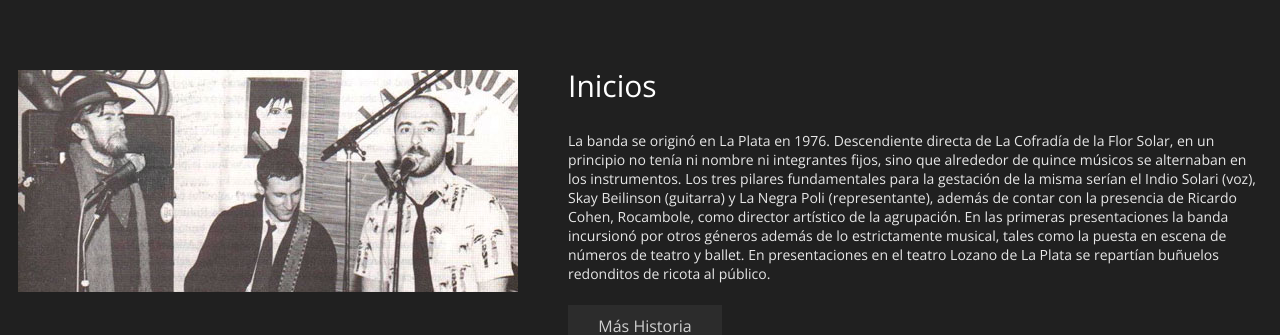
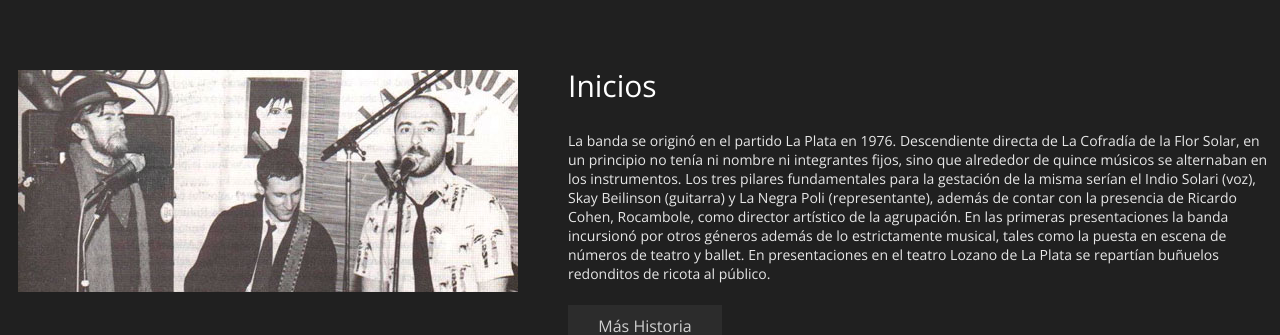
Before and after one commit to FrancoBco/loredo, a plain HTML site: page index.html in a window 1280 px wide. Shown: the part 925-1260 px from the top of the page. Drawn offline with nearby package versions, Linux system fonts and the light colour scheme.

Commit message:
en el partido de
sarasa

```diff
--- a/index.html
+++ b/index.html
@@ -37,7 +37,7 @@
         <img class="imginicios" src="imagenes/iniciosimg.jpg">
         <div class="inicios">
         <h2>Inicios</h2>
-        <p class="iniciostexto">La banda se originó en La Plata en 1976. Descendiente directa de La Cofradía de la Flor Solar, en un principio no tenía ni nombre ni integrantes fijos, sino que alrededor de quince músicos se alternaban en los instrumentos. Los tres pilares fundamentales para la gestación de la misma serían el Indio Solari (voz), Skay Beilinson (guitarra) y La Negra Poli (representante), además de contar con la presencia de Ricardo Cohen, Rocambole, como director artístico de la agrupación. En las primeras presentaciones la banda incursionó por otros géneros además de lo estrictamente musical, tales como la puesta en escena de números de teatro y ballet. En presentaciones en el teatro Lozano de La Plata se repartían buñuelos redonditos de ricota al público.</p>
+        <p class="iniciostexto">La banda se originó en el partido La Plata en 1976. Descendiente directa de La Cofradía de la Flor Solar, en un principio no tenía ni nombre ni integrantes fijos, sino que alrededor de quince músicos se alternaban en los instrumentos. Los tres pilares fundamentales para la gestación de la misma serían el Indio Solari (voz), Skay Beilinson (guitarra) y La Negra Poli (representante), además de contar con la presencia de Ricardo Cohen, Rocambole, como director artístico de la agrupación. En las primeras presentaciones la banda incursionó por otros géneros además de lo estrictamente musical, tales como la puesta en escena de números de teatro y ballet. En presentaciones en el teatro Lozano de La Plata se repartían buñuelos redonditos de ricota al público.</p>
 
         <button class="vermas">Más Historia</button>
         </div>
```
